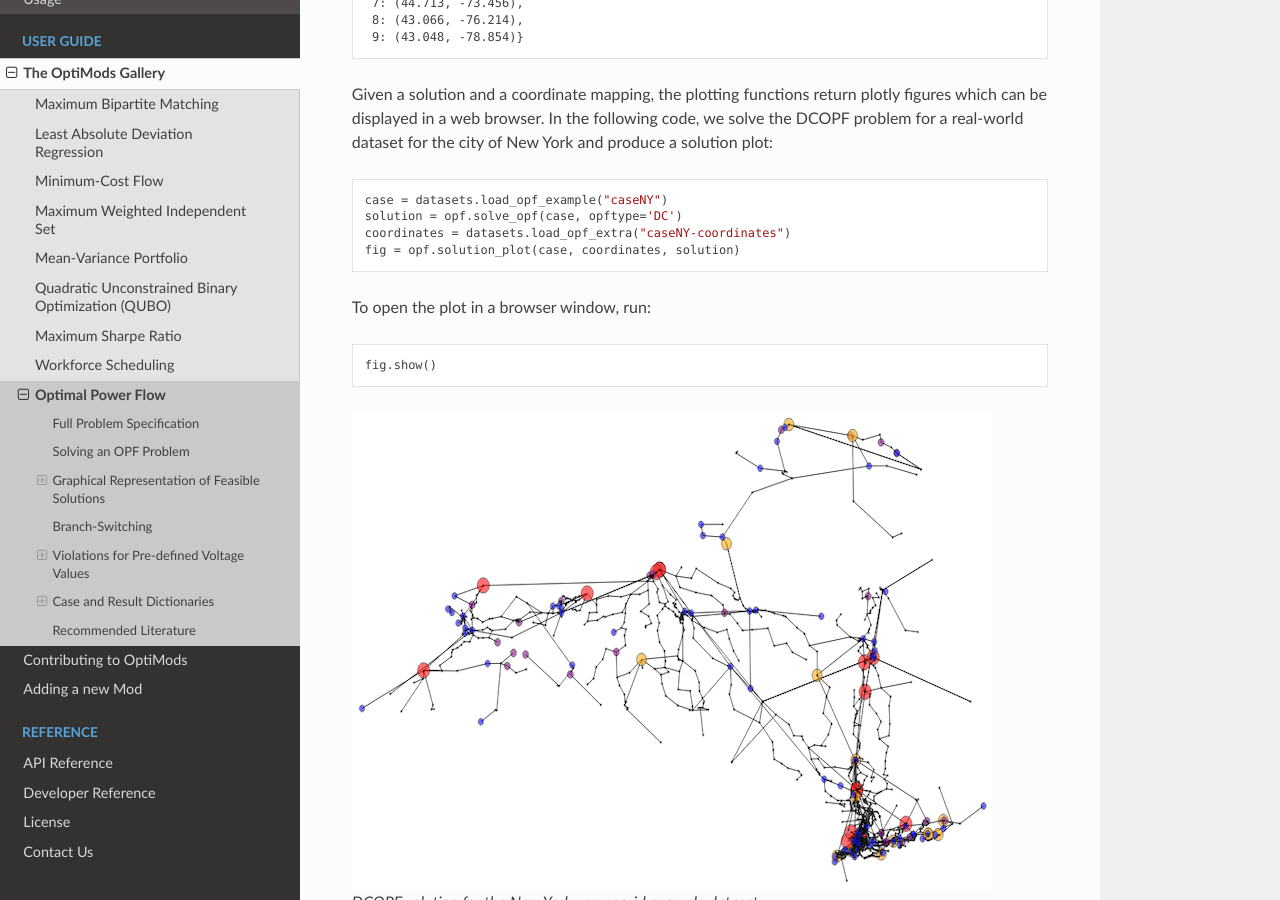
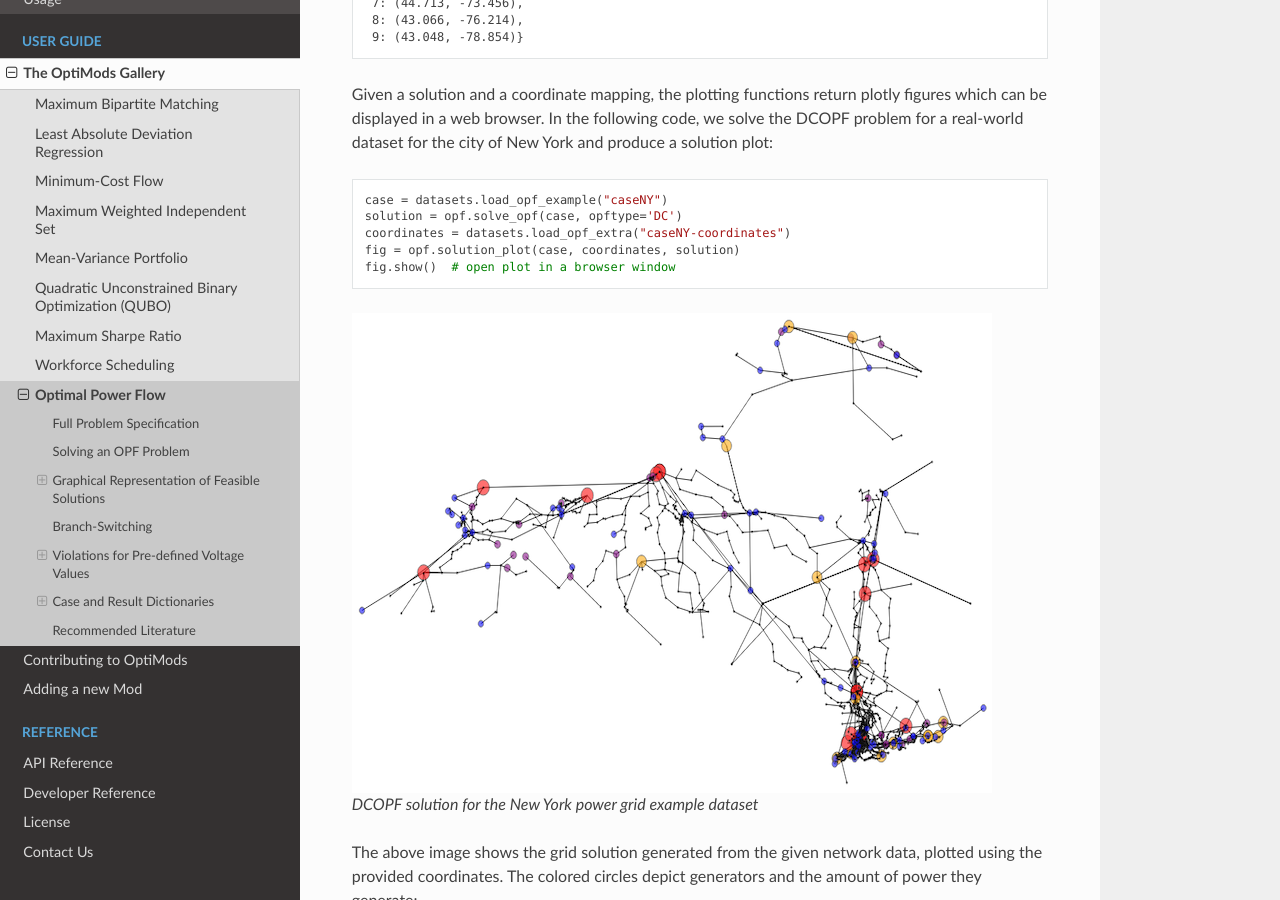
Before and after one commit to Gurobi/gurobi-optimods, a Sphinx documentation site: the page built from docs/source/mods/opf/opf.rst, in a window 1280 px wide and 900 px high, scrolled down 2965 px. Built offline with Sphinx 7.4.7 and the Read the Docs theme 2.0.0, drawn with Linux system fonts in a browser that asks for light colours; part of the change alters nothing that is shown.

```diff
--- a/docs/source/mods/opf/opf.rst
+++ b/docs/source/mods/opf/opf.rst
@@ -182,26 +182,16 @@ an example set of coordinates for plotting the 9 bus test case:
 Given a solution and a coordinate mapping, the plotting functions return plotly
 figures which can be displayed in a web browser. In the following code, we solve
 the DCOPF problem for a real-world dataset for the city of New York and produce
-a solution plot:
-
-.. testcode:: opf
+a solution plot::
 
     case = datasets.load_opf_example("caseNY")
     solution = opf.solve_opf(case, opftype='DC')
     coordinates = datasets.load_opf_extra("caseNY-coordinates")
     fig = opf.solution_plot(case, coordinates, solution)
+    fig.show()  # open plot in a browser window
 
-.. testoutput:: opf
-    :hide:
-    :options: +NORMALIZE_WHITESPACE +ELLIPSIS
-
-    ...
-    Optimal objective...
-    ...
-
-To open the plot in a browser window, run::
-
-    fig.show()
+.. NB: we cannot do this in a doctest as the model is large and requires a
+.. license. So it's tricky to ensure this code stays working ...
 
 .. figure:: ../figures/opf.png
 
```
